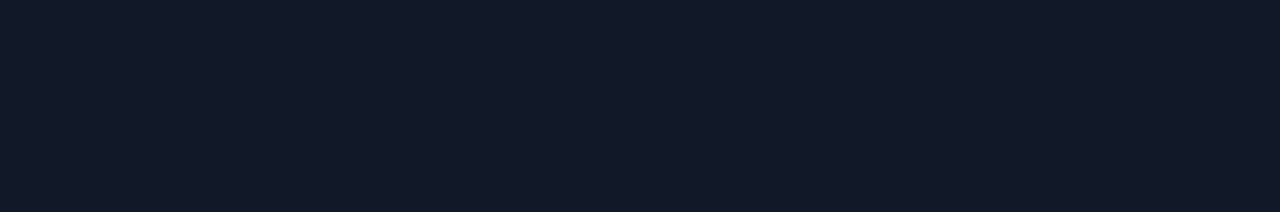
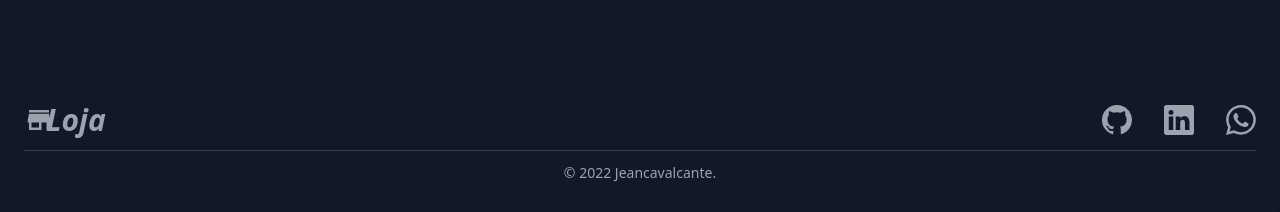
Before and after one commit to Jeann-Cavalcante/loja, a React (Vite) app: page / in a window 1280 px wide. Shown: the part 585-797 px from the top of the page. Built offline with nearby package versions, Linux system fonts and the light colour scheme; no server answers.

Commit message:
add footer

```diff
--- a/src/App.jsx
+++ b/src/App.jsx
@@ -2,7 +2,7 @@ import RoutesApp from "./routes";
 
 function App() {
   return (
-    <div className="App min-h-[100vh] dark:text-white bg-gray-100 dark:bg-gray-900 ">
+    <div className="App min-h-[100vh] relative flex flex-col justify-between dark:text-white bg-gray-100 dark:bg-gray-900 ">
       <RoutesApp />
     </div>
   );
--- /dev/null
+++ b/src/components/Footer.jsx
@@ -0,0 +1,48 @@
+import { BsGithub, BsLinkedin, BsWhatsapp } from "react-icons/bs";
+import { MdStoreMallDirectory } from "react-icons/md";
+import { Link } from "react-router-dom";
+
+const Footer = () => {
+  return (
+    <footer class="p-4  w-full mt-[80px] bg-white rounded-lg shadow md:px-6 md:py-8 dark:bg-gray-900">
+      <div class="flex flex-col gap-y-5 sm:flex-row items-center sm:justify-between">
+        <Link
+          to="/"
+          className="flex items-center text-lg font-bold cursor-pointer"
+        >
+          <MdStoreMallDirectory className="md:text-3xl text-5xl text-gray-500 dark:text-gray-400" />
+          <span className="text-gray-500  dark:text-gray-400 -ml-[8px] italic text-5xl md:text-3xl">
+            Loja
+          </span>
+        </Link>
+        <ul class="flex gap-x-8 flex-wrap text-gray-500  dark:text-gray-400">
+          <li>
+            <a href="#" class="md:text-3xl text-5xl ">
+              <BsGithub />
+            </a>
+          </li>
+          <li>
+            <a href="#" class=" md:text-3xl text-5xl  ">
+              <BsLinkedin />
+            </a>
+          </li>
+          <li>
+            <a href="#" class=" md:text-3xl text-5xl">
+              <BsWhatsapp />
+            </a>
+          </li>
+        </ul>
+      </div>
+      <hr class="my-3 border-gray-200 sm:mx-auto dark:border-gray-700 " />
+      <span class="block text-sm text-gray-500 sm:text-center dark:text-gray-400">
+        © 2022{" "}
+        <a href="https://github.com/Jeann-Cavalcante" class="hover:underline">
+          Jeancavalcante
+        </a>
+        .
+      </span>
+    </footer>
+  );
+};
+
+export default Footer;
--- a/src/routes.jsx
+++ b/src/routes.jsx
@@ -1,4 +1,5 @@
 import { Route, BrowserRouter as Router, Routes } from "react-router-dom";
+import Footer from "./components/Footer";
 import Header from "./components/Header";
 import Carrinho from "./pages/Carrinho";
 import Favoritos from "./pages/Favoritos";
@@ -18,6 +19,7 @@ const RoutesApp = () => {
 
         <Route path="*" element={<NotFound />} />
       </Routes>
+      <Footer />
     </Router>
   );
 };
```
